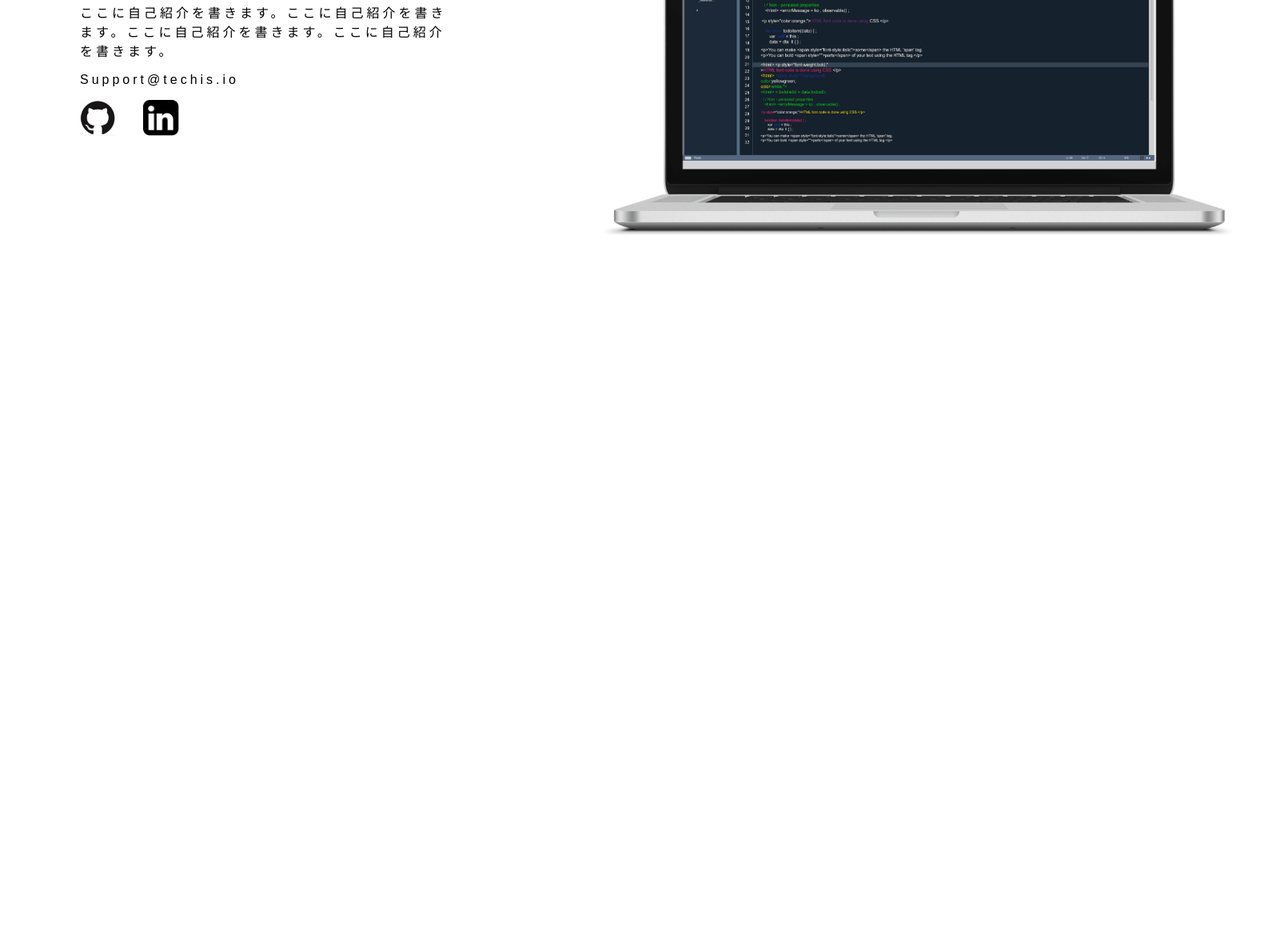
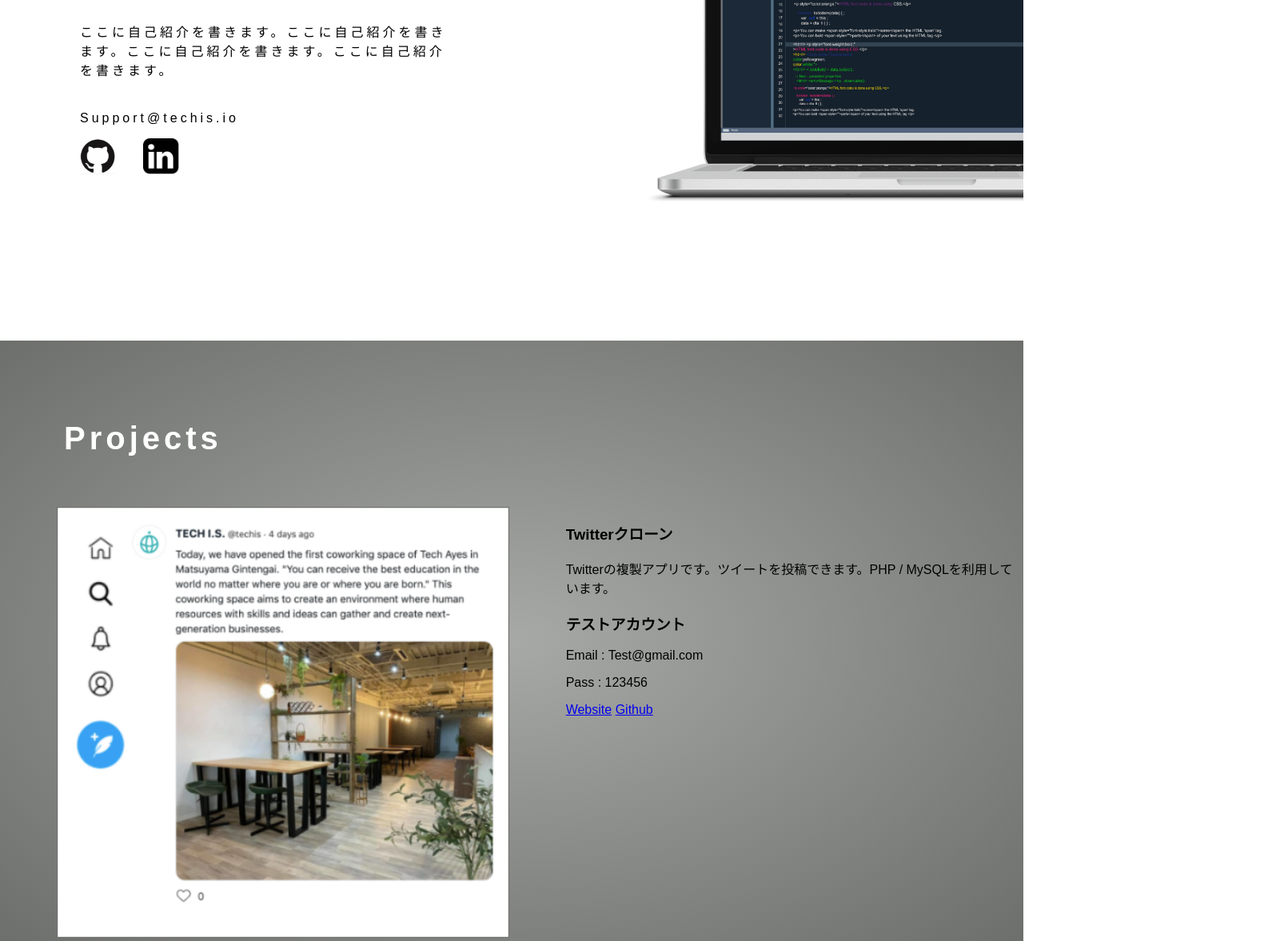
Before and after one commit to masamurasaki/portfolioGRAY, a plain HTML site: page index.html in a window 1280 px wide. Shown: the part 1027-2204 px from the top of the page at 80% size, 1596 px wide, since content can reach past the window. Before the commit the page ends 1383 px from the top, so only its background shows below. Drawn offline with Linux system fonts and the light colour scheme.

Commit message:
projects途中

```diff
--- a/index.html
+++ b/index.html
@@ -21,7 +21,7 @@
                 <p>ふゆこ松井</p>
                 <p>Web Application Developer</p>
             </div>
-            <img src="img/女性img.png" alt="">
+            <img src="img/女性img.png" alt="女性写真">
         </div>
     </section>
 <!-- about -->
@@ -38,5 +38,23 @@
             <img class="pcimg" src="img/PCimg.png" alt="パソコン画像">
         </div>
     </section>
+<!-- projects -->
+    <section class="projects-wrapper">
+        <h2>Projects</h2>
+        <div class="twitter-content">
+            <div class="twitterclone">
+                <img src="img/twitterclone.png" alt="twittercloneサイト">
+            </div>
+            <div class="site-detail">
+                <h3>Twitterクローン</h3>
+                <p>Twitterの複製アプリです。ツイートを投稿できます。PHP / MySQLを利用しています。</p>
+                <h3>テストアカウント</h3>
+                <p>Email : Test@gmail.com</p>
+                <p>Pass : 123456</p>
+                <a href="#">Website</a>
+                <a href="#">Github</a>
+            </div>
+        </div>
+    </section>
 </body>
 </html>
--- a/style.css
+++ b/style.css
@@ -55,16 +55,19 @@ li {
 
 /* about */
 
-.about-wrapper {}
+.about-wrapper {
+    height: 640px;
+    overflow-x: hidden;
+}
 .about-block {
     display: flex;
     margin-left: 100px;
+    position: relative;
 }
 .icon {
     padding-right: 30px;
 }
 .about-content {
-    position: relative;
     width: 50%;
 }
 .about-content h2 {
@@ -77,9 +80,32 @@ li {
 }
 .about-content span p{
     width: 80%;
+    margin: 40px 0;
 }
 .pcimg {
     width: 70%;
     position: absolute;
-    left: 700px;
+    left: 660px;
 }
+
+/* projects */
+
+.projects-wrapper {
+    background: radial-gradient(#A7A9A6, #6D6F6C);
+}
+.projects-wrapper h2 {
+    color: #FFFFFF;
+    padding: 100px 0 30px 80px;
+    font-size: 40px;
+    letter-spacing: 5px;
+}
+.twitter-content {
+    display: flex;
+}
+.twitterclone {
+    width: 60%;
+    text-align: center;
+}
+.twitterclone img {
+    width: 80%;
+}
```
